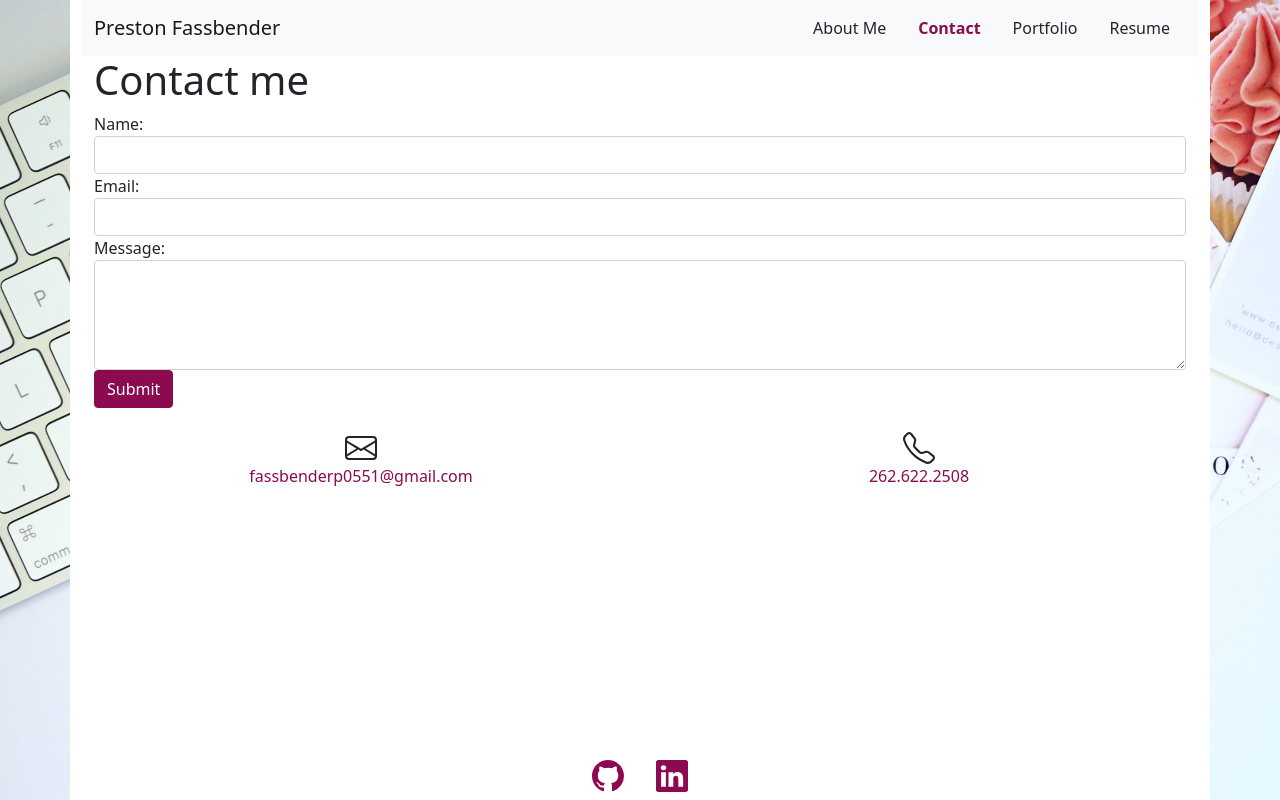
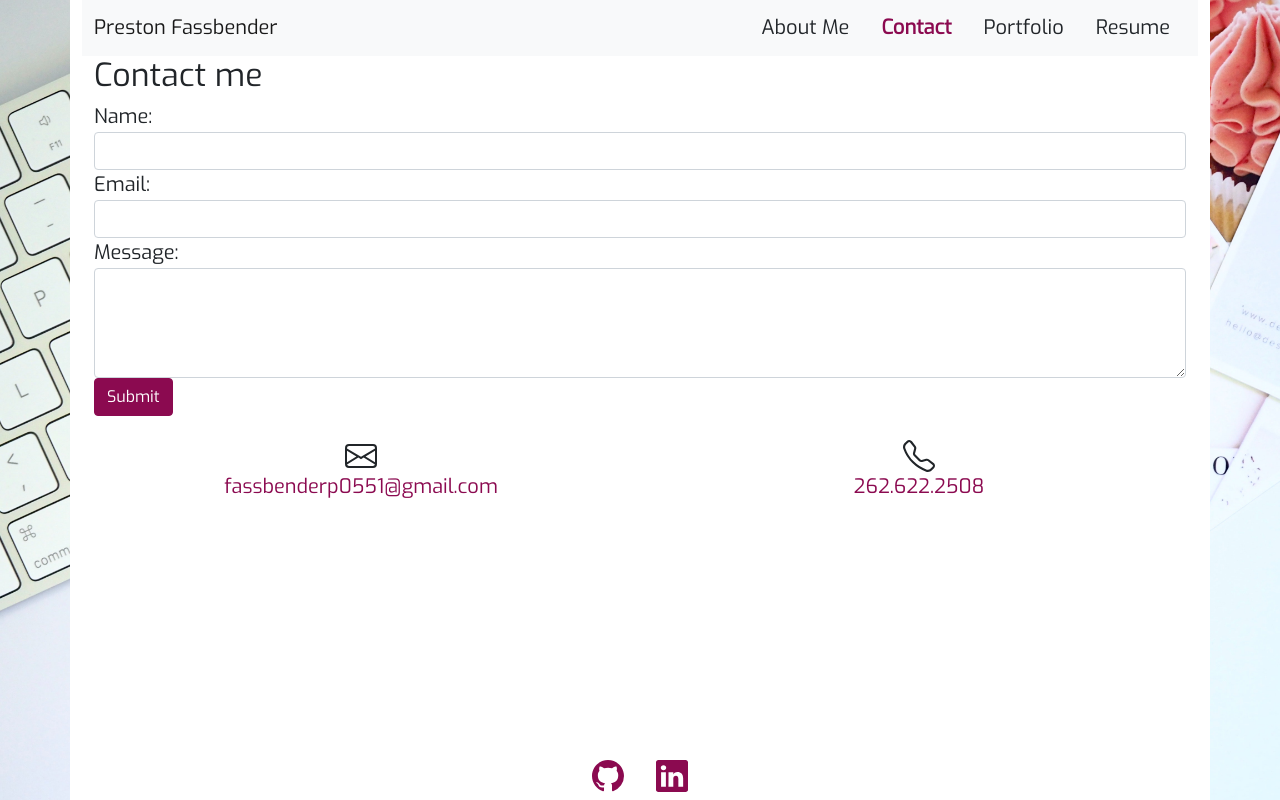
Before and after one commit to p-fassbender/react-portfolio, a React (Create React App) app: page / in a window 1280 px wide. Both pictures are taken after a click on the element "Contact". Built offline with nearby package versions, Linux system fonts and the light colour scheme.

Commit message:
added google font, changed headings to match across components

```diff
--- a/public/index.html
+++ b/public/index.html
@@ -12,7 +12,8 @@
     <!-- bootstrap -->
     <link href="https://cdn.jsdelivr.net/npm/bootstrap@5.1.3/dist/css/bootstrap.min.css" rel="stylesheet"
         integrity="sha384-1BmE4kWBq78iYhFldvKuhfTAU6auU8tT94WrHftjDbrCEXSU1oBoqyl2QvZ6jIW3" crossorigin="anonymous">
-
+    <!-- google font -->
+    <link rel="stylesheet" href="https://fonts.googleapis.com/css?family=Exo">
     <!--
       manifest.json provides metadata used when your web app is installed on a
       user's mobile device or desktop. See https://developers.google.com/web/fundamentals/web-app-manifest/
--- a/src/components/Contact/index.js
+++ b/src/components/Contact/index.js
@@ -35,7 +35,7 @@ function Contact() {
 
     return (
         <div className='container'>
-            <h1>Contact me</h1>
+            <h2>Contact me</h2>
             <form onSubmit={handleSubmit}>
                 <div className='form-group'>
                     <label htmlFor="name">Name:</label>
--- a/src/index.css
+++ b/src/index.css
@@ -11,6 +11,8 @@ body {
     background-image: url('./images/pexels-jess-bailey-designs-1097930.jpg');
     background-repeat: no-repeat;
     background-size: cover;
+    font-family: 'Exo';
+    font-size: 20px;
 }
 
 main {
```
